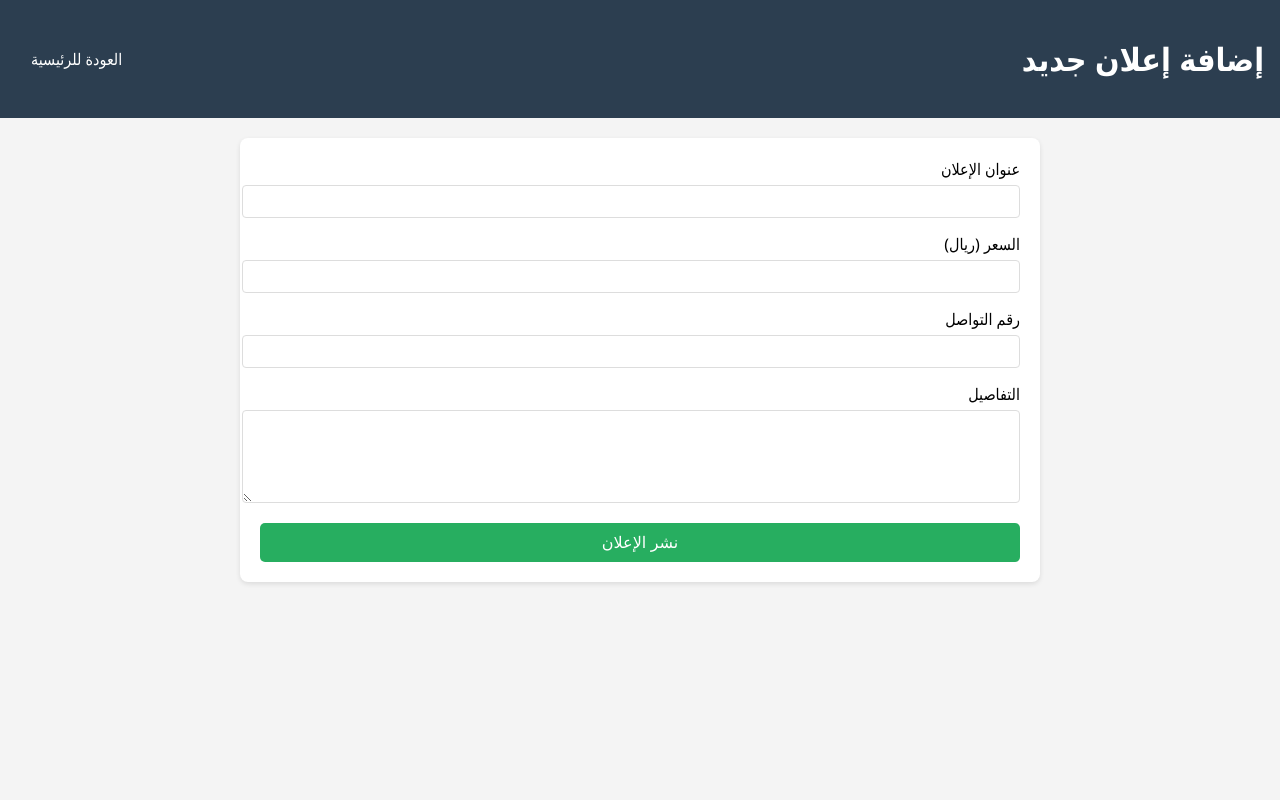
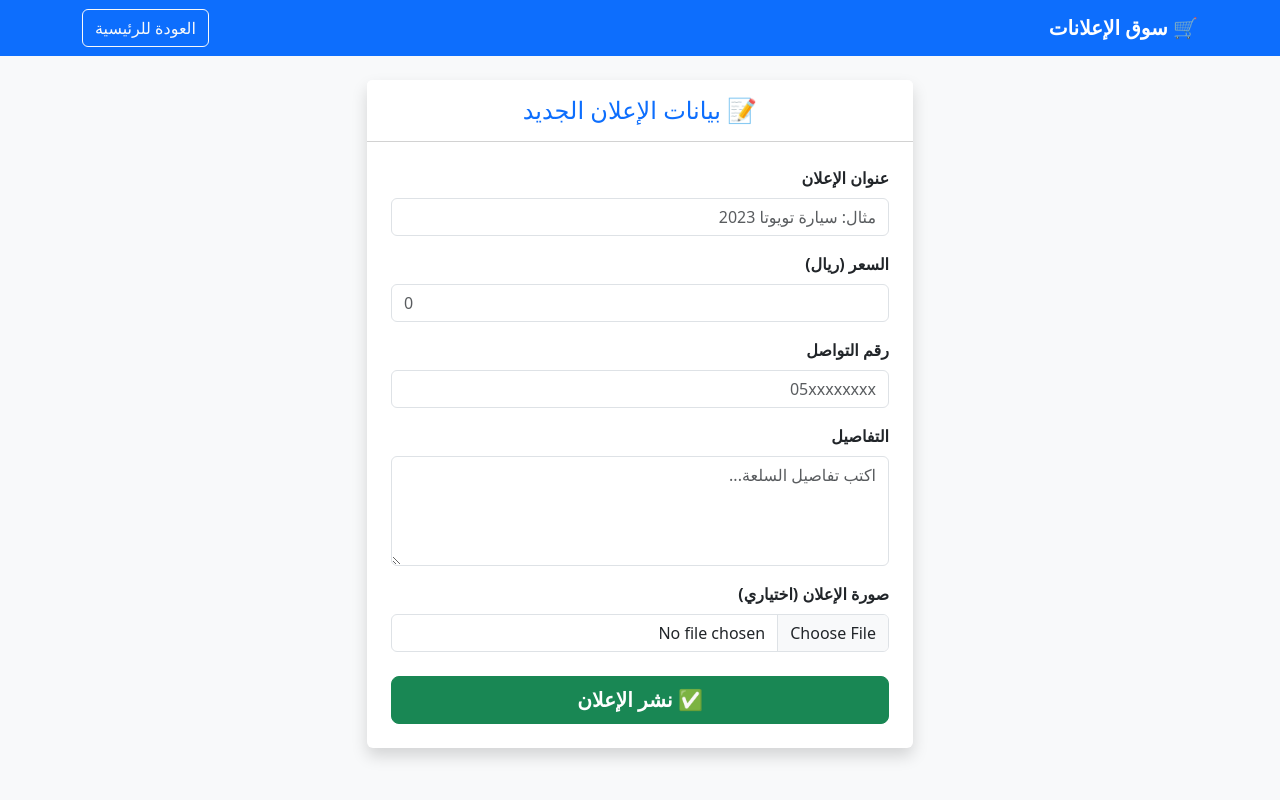
Before and after one commit to wasalstor-web/AdsProject, a Flask app: page /add in a window 1280 px wide. Run offline with Flask 3, Linux system fonts and the light colour scheme.

Commit message:
Upgrade to Professional Version: SQLite DB, Image Uploads, Bootstrap 5 UI

```diff
--- a/app.py
+++ b/app.py
@@ -1,15 +1,37 @@
+import os
 from flask import Flask, render_template, request, redirect, url_for
+from flask_sqlalchemy import SQLAlchemy
+from werkzeug.utils import secure_filename
 
 app = Flask(__name__)
 
-# In-memory storage for ads (simulating a database)
-ads = [
-    {"id": 1, "title": "سيارة للبيع", "description": "تويوتا كامري 2022 بحالة ممتازة", "price": "80000", "contact": "0500000000"},
-    {"id": 2, "title": "شقة للإيجار", "description": "شقة 3 غرف في وسط الرياض", "price": "35000", "contact": "0555555555"}
-]
+# Configuration
+app.config['SECRET_KEY'] = 'dev-key-secret'
+app.config['SQLALCHEMY_DATABASE_URI'] = 'sqlite:///ads.db'
+app.config['UPLOAD_FOLDER'] = os.path.join('static', 'uploads')
+app.config['MAX_CONTENT_LENGTH'] = 16 * 1024 * 1024  # 16MB max upload
+
+# Ensure upload folder exists
+os.makedirs(app.config['UPLOAD_FOLDER'], exist_ok=True)
+
+db = SQLAlchemy(app)
+
+# Database Model
+class Ad(db.Model):
+    id = db.Column(db.Integer, primary_key=True)
+    title = db.Column(db.String(100), nullable=False)
+    description = db.Column(db.Text, nullable=False)
+    price = db.Column(db.Float, nullable=False)
+    contact = db.Column(db.String(50), nullable=False)
+    image_filename = db.Column(db.String(100), nullable=True)
+
+# Initialize DB
+with app.app_context():
+    db.create_all()
 
 @app.route('/')
 def index():
+    ads = Ad.query.order_by(Ad.id.desc()).all()
     return render_template('index.html', ads=ads)
 
 @app.route('/add', methods=('GET', 'POST'))
@@ -20,14 +42,23 @@ def add_ad():
         price = request.form['price']
         contact = request.form['contact']
 
-        new_ad = {
-            "id": len(ads) + 1,
-            "title": title,
-            "description": description,
-            "price": price,
-            "contact": contact
-        }
-        ads.append(new_ad)
+        image = request.files.get('image')
+        image_filename = None
+
+        if image and image.filename:
+            filename = secure_filename(image.filename)
+            image.save(os.path.join(app.config['UPLOAD_FOLDER'], filename))
+            image_filename = filename
+
+        new_ad = Ad(
+            title=title,
+            description=description,
+            price=float(price),
+            contact=contact,
+            image_filename=image_filename
+        )
+        db.session.add(new_ad)
+        db.session.commit()
         return redirect(url_for('index'))
 
     return render_template('add_ad.html')
--- a/templates/add_ad.html
+++ b/templates/add_ad.html
@@ -4,40 +4,60 @@
     <meta charset="UTF-8">
     <meta name="viewport" content="width=device-width, initial-scale=1.0">
     <title>إضافة إعلان جديد</title>
-    <link rel="stylesheet" href="{{ url_for('static', filename='style.css') }}">
+    <link rel="stylesheet" href="https://cdn.jsdelivr.net/npm/bootstrap@5.3.0/dist/css/bootstrap.rtl.min.css">
 </head>
-<body>
-    <header>
-        <h1>إضافة إعلان جديد</h1>
-        <nav>
-            <a href="{{ url_for('index') }}">العودة للرئيسية</a>
+<body class="bg-light">
+    <nav class="navbar navbar-expand-lg navbar-dark bg-primary mb-4">
+        <div class="container">
+            <a class="navbar-brand fw-bold" href="{{ url_for('index') }}">🛒 سوق الإعلانات</a>
+            <div class="d-flex">
+                <a href="{{ url_for('index') }}" class="btn btn-outline-light">العودة للرئيسية</a>
+            </div>
+        </div>
     </nav>
-    </header>
 
-    <main>
-        <form method="post" class="ad-form">
-            <div class="form-group">
-                <label for="title">عنوان الإعلان</label>
-                <input type="text" name="title" id="title" required>
+    <main class="container">
+        <div class="row justify-content-center">
+            <div class="col-md-8 col-lg-6">
+                <div class="card shadow border-0">
+                    <div class="card-header bg-white py-3">
+                        <h4 class="mb-0 text-center text-primary">📝 بيانات الإعلان الجديد</h4>
+                    </div>
+                    <div class="card-body p-4">
+                        <form method="post" enctype="multipart/form-data">
+                            <div class="mb-3">
+                                <label for="title" class="form-label fw-bold">عنوان الإعلان</label>
+                                <input type="text" class="form-control" name="title" id="title" required placeholder="مثال: سيارة تويوتا 2023">
                             </div>
 
-            <div class="form-group">
-                <label for="price">السعر (ريال)</label>
-                <input type="number" name="price" id="price" required>
+                            <div class="mb-3">
+                                <label for="price" class="form-label fw-bold">السعر (ريال)</label>
+                                <input type="number" class="form-control" name="price" id="price" required placeholder="0">
                             </div>
 
-            <div class="form-group">
-                <label for="contact">رقم التواصل</label>
-                <input type="text" name="contact" id="contact" required>
+                            <div class="mb-3">
+                                <label for="contact" class="form-label fw-bold">رقم التواصل</label>
+                                <input type="text" class="form-control" name="contact" id="contact" required placeholder="05xxxxxxxx">
                             </div>
 
-            <div class="form-group">
-                <label for="description">التفاصيل</label>
-                <textarea name="description" id="description" rows="5" required></textarea>
+                            <div class="mb-3">
+                                <label for="description" class="form-label fw-bold">التفاصيل</label>
+                                <textarea class="form-control" name="description" id="description" rows="4" required placeholder="اكتب تفاصيل السلعة..."></textarea>
                             </div>
 
-            <button type="submit" class="btn-submit">نشر الإعلان</button>
+                            <div class="mb-3">
+                                <label for="image" class="form-label fw-bold">صورة الإعلان (اختياري)</label>
+                                <input type="file" class="form-control" name="image" id="image" accept="image/*">
+                            </div>
+
+                            <div class="d-grid gap-2 mt-4">
+                                <button type="submit" class="btn btn-success btn-lg fw-bold">✅ نشر الإعلان</button>
+                            </div>
                         </form>
+                    </div>
+                </div>
+            </div>
+        </div>
     </main>
 </body>
 </html>
```
Also changed, not shown: templates/index.html (+37 -17 lines), vps_manager.py (+11 -1 lines). Lines whose indentation alone changed are shown as unchanged.
